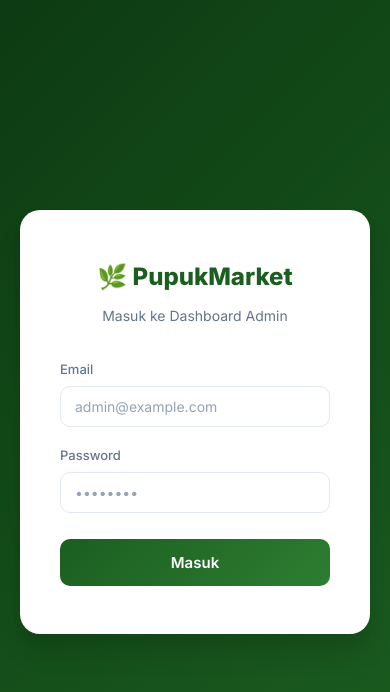
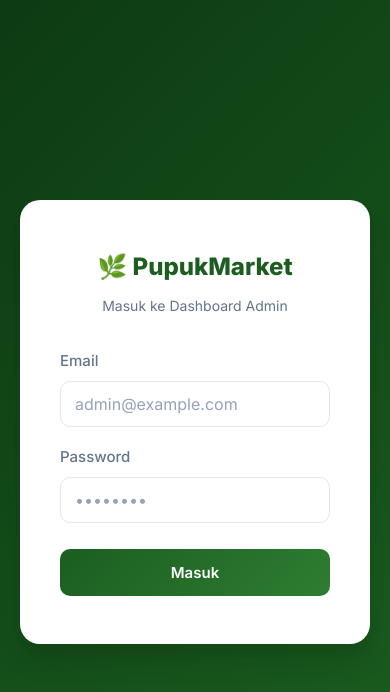
Before and after one commit to NetkomDev/Pupuk-Market, a React (Vite) app: page /admin in a window 390 px wide. Shown: the top 692 px of the page. Built offline with nearby package versions, Linux system fonts and the light colour scheme.

Commit message:
Improve checkout page typography for mobile

```diff
--- a/src/index.css
+++ b/src/index.css
@@ -1882,3 +1882,34 @@ select.form-input {
     font-size: 20px;
   }
 }
+
+@media (max-width: 768px) {
+
+  /* Mobile Typography Improvements */
+  .form-group label {
+    font-size: 15px;
+    margin-bottom: 8px;
+  }
+
+  .form-input {
+    font-size: 16px;
+    /* Prevents auto-zoom on iOS */
+    padding: 12px 14px;
+  }
+
+  .form-section-title {
+    font-size: 18px;
+  }
+
+  .order-summary h3 {
+    font-size: 18px;
+  }
+
+  .order-summary-item {
+    font-size: 15px;
+  }
+
+  .checkout-subtitle {
+    font-size: 15px;
+  }
+}
```
